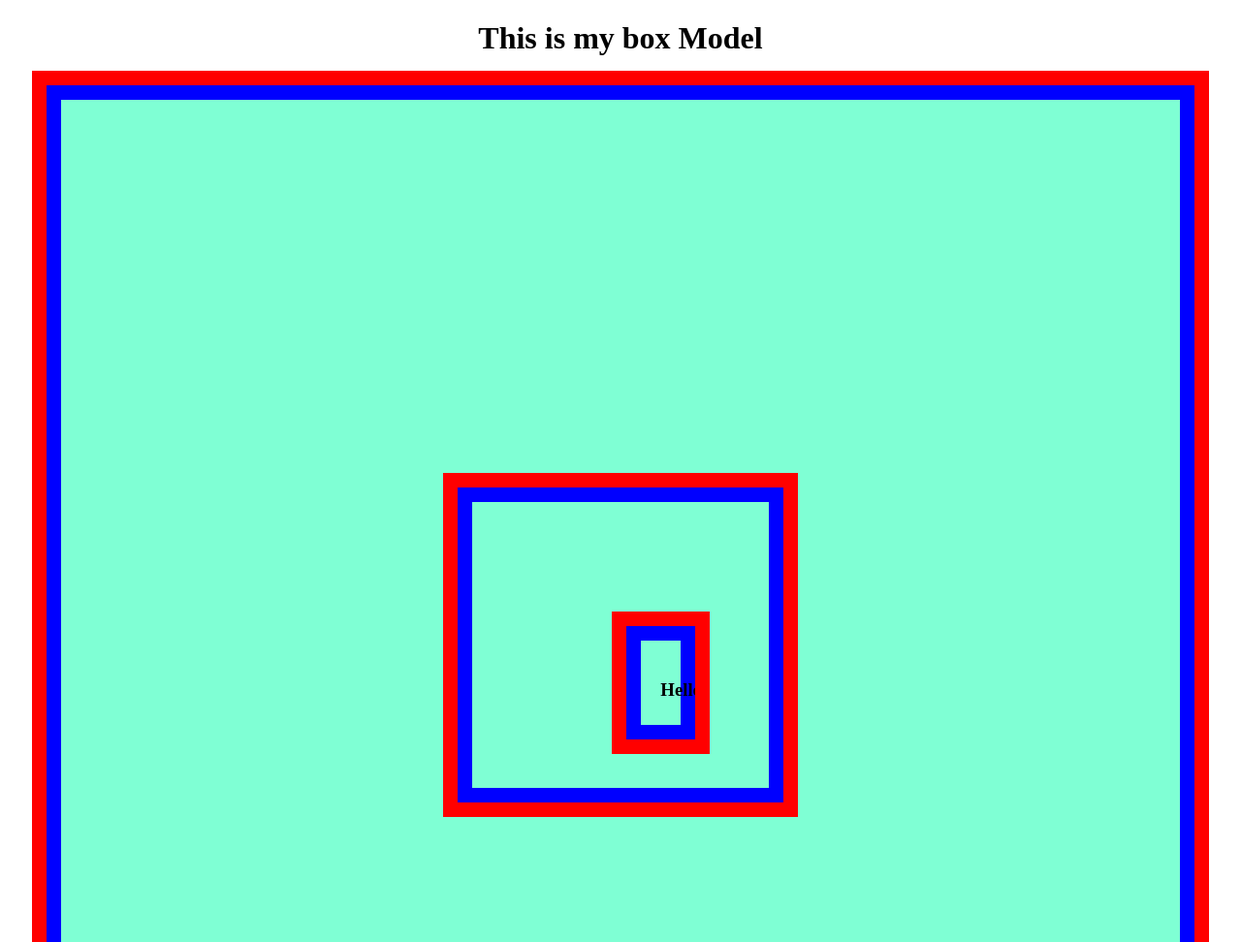
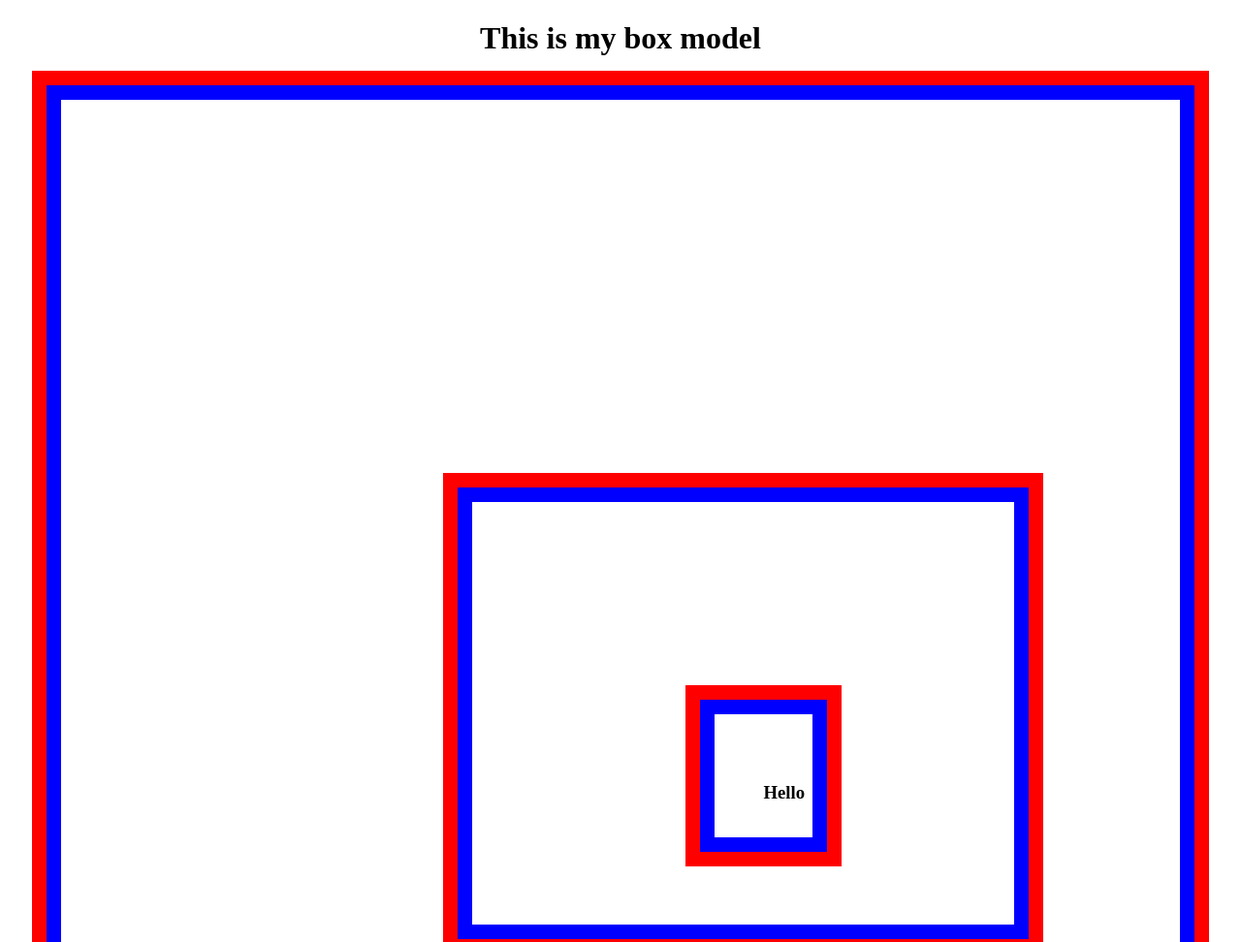
Before and after one commit to L-Karimi/BoxModel, a plain HTML site: page index.html in a window 1280 px wide. Shown: the top 972 px of the page at 97% size. Drawn offline with Linux system fonts and the light colour scheme.

Commit message:
modify styling

```diff
--- a/index.html
+++ b/index.html
@@ -8,7 +8,7 @@
     <title>Document</title>
 </head>
 <body>
-    <h1>This is my box Model</h1>
+    <h1>This is my box model</h1>
 
     <div class="thirdbox">
         <div class="secondbox">
--- a/styles.css
+++ b/styles.css
@@ -7,10 +7,8 @@ h3{
     text-align: center;
 }
 .firstbox{
-    background-color: aquamarine;
     color: black;
     text-align: center;
-    border-width: 10px;
     border: solid blue 15px;
     outline:  solid red 15px;
     padding:  30% 30% 10% 30%;
@@ -18,23 +16,19 @@ h3{
 
 }
 .secondbox{
-    background-color: aquamarine;
     color: black;
     text-align: center;
-    border-width: 10px;
     border: solid blue 15px;
     outline:  solid red 15px;
     padding: 30% 30% 10% 30%;
     margin: 20px 30px 20px 30px;
 }
 .thirdbox{
-    background-color: aquamarine;
     color: black;
     text-align: center;
-    border-width: 10px;
     border: solid blue 15px;
     outline:  solid red 15px;
-    padding:  30% 30% 20% 30%;
+    padding:  30% 10% 20% 30%;
     margin: 30px 40px 30px 40px;
 
 }
```
